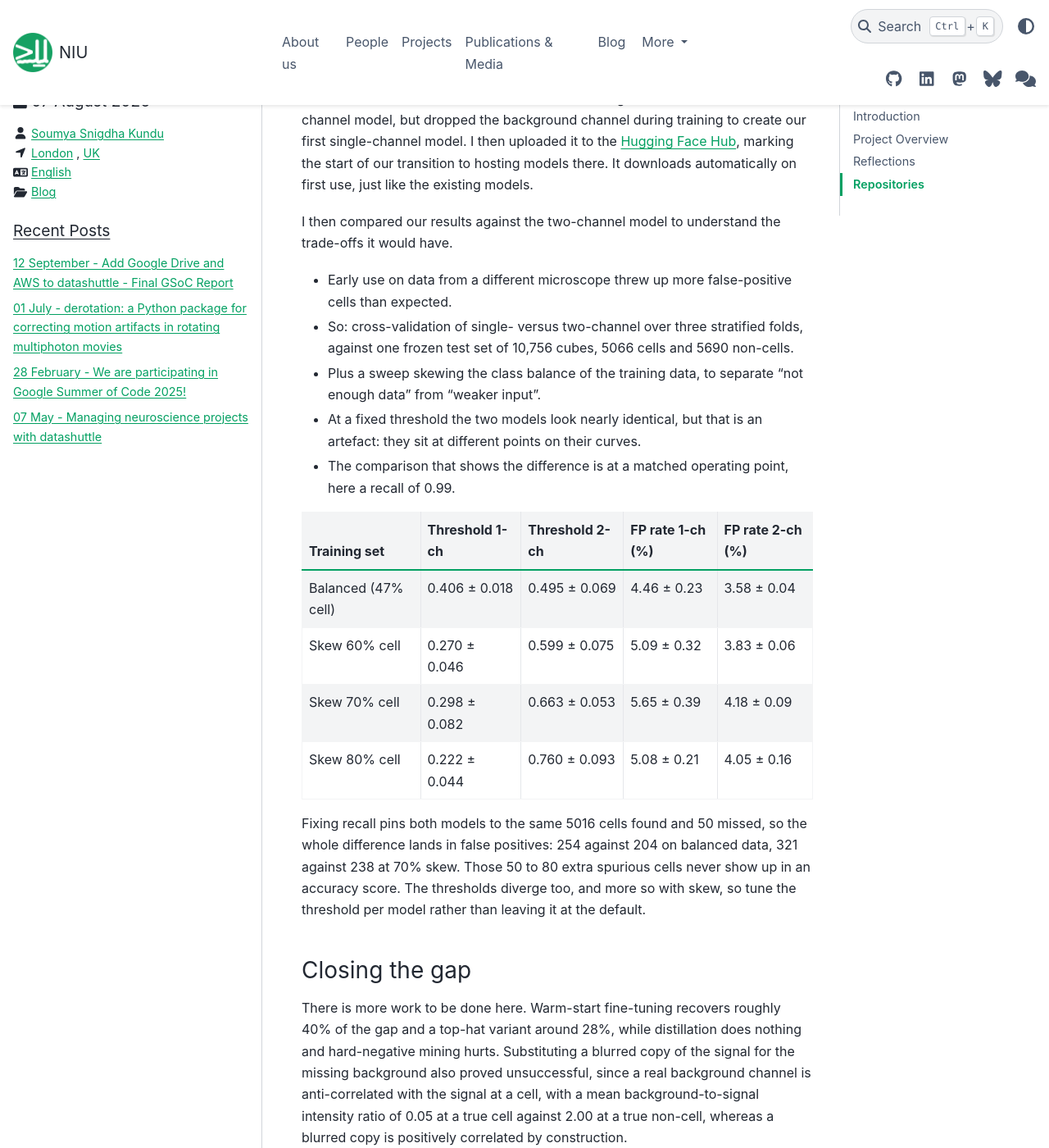
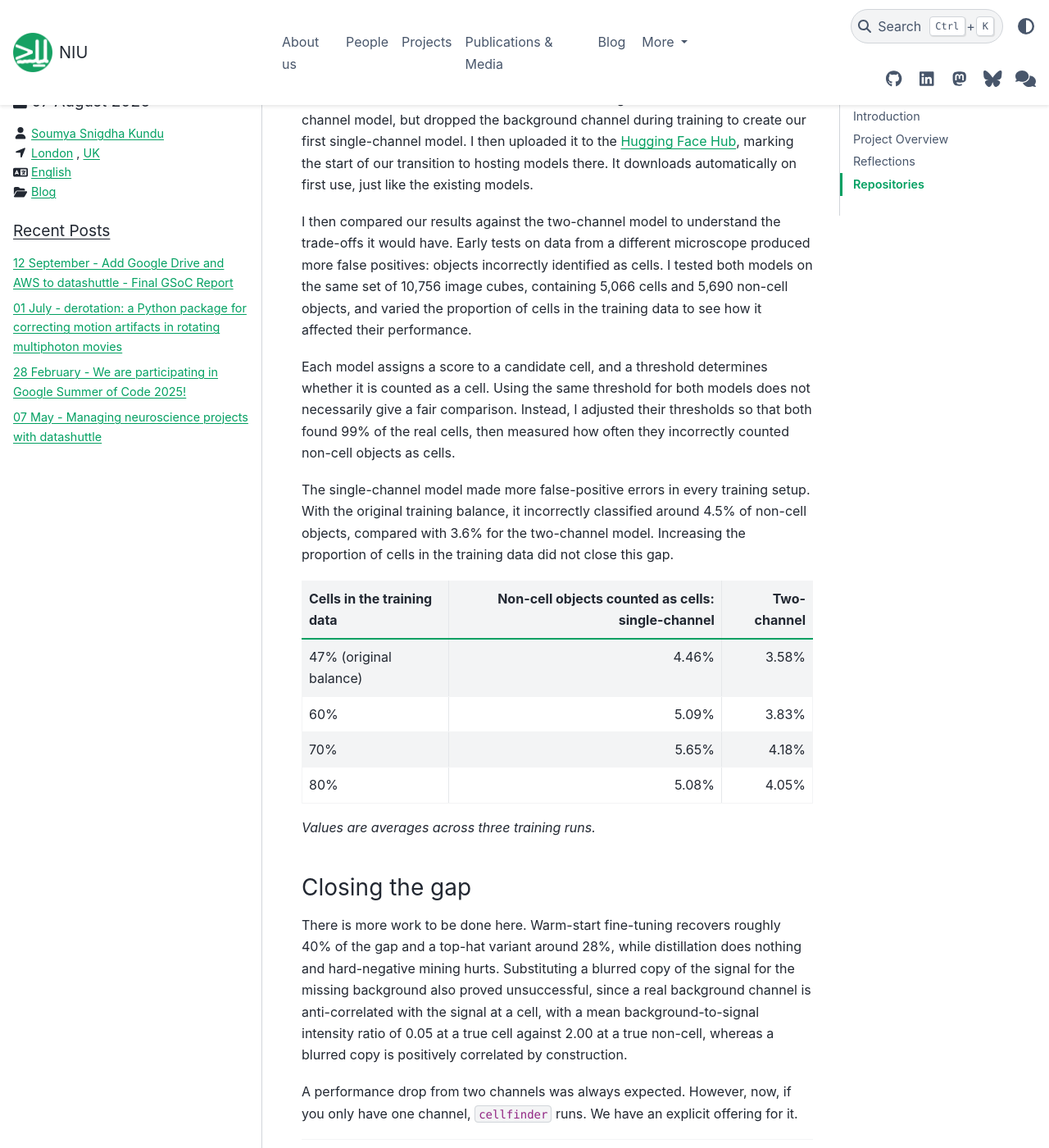
Before and after one commit to neuroinformatics-unit/neuroinformatics-unit.github.io, a Sphinx documentation site: the page built from docs/source/blog/gsoc_2026_cellfinder.md, in a window 1280 px wide and 1400 px high, scrolled down 1600 px. Shown: the whole window at 82% size. Built offline with Sphinx 7.4.7 and the PyData theme 0.15.4, drawn with Linux system fonts in a browser that asks for light colours; nearby versions of some CDN libraries; pages that are not in the unit, such as notebooks, are missing from menus.

Commit message:
Explain the classification results in plain language

```diff
--- a/docs/source/blog/gsoc_2026_cellfinder.md
+++ b/docs/source/blog/gsoc_2026_cellfinder.md
@@ -47,22 +47,20 @@ In napari, you leave the background image unselected.
 
 I used the same ResNet-50 architecture and training dataset as the standard two-channel model, but dropped the background channel during training to create our first single-channel model. I then uploaded it to the [Hugging Face Hub](https://huggingface.co/brainglobe/cellfinder_single_channel_default), marking the start of our transition to hosting models there. It downloads automatically on first use, just like the existing models.
 
-I then compared our results against the two-channel model to understand the trade-offs it would have.
+I then compared our results against the two-channel model to understand the trade-offs it would have. Early tests on data from a different microscope produced more false positives: objects incorrectly identified as cells. I tested both models on the same set of 10,756 image cubes, containing 5,066 cells and 5,690 non-cell objects, and varied the proportion of cells in the training data to see how it affected their performance.
 
-- Early use on data from a different microscope threw up more false-positive cells than expected.
-- So: cross-validation of single- versus two-channel over three stratified folds, against one frozen test set of 10,756 cubes, 5066 cells and 5690 non-cells.
-- Plus a sweep skewing the class balance of the training data, to separate "not enough data" from "weaker input".
-- At a fixed threshold the two models look nearly identical, but that is an artefact: they sit at different points on their curves.
-- The comparison that shows the difference is at a matched operating point, here a recall of 0.99.
+Each model assigns a score to a candidate cell, and a threshold determines whether it is counted as a cell. Using the same threshold for both models does not necessarily give a fair comparison. Instead, I adjusted their thresholds so that both found 99% of the real cells, then measured how often they incorrectly counted non-cell objects as cells.
 
-| Training set | Threshold 1-ch | Threshold 2-ch | FP rate 1-ch (%) | FP rate 2-ch (%) |
-|---|---|---|---|---|
-| Balanced (47% cell) | 0.406 ± 0.018 | 0.495 ± 0.069 | 4.46 ± 0.23 | 3.58 ± 0.04 |
-| Skew 60% cell | 0.270 ± 0.046 | 0.599 ± 0.075 | 5.09 ± 0.32 | 3.83 ± 0.06 |
-| Skew 70% cell | 0.298 ± 0.082 | 0.663 ± 0.053 | 5.65 ± 0.39 | 4.18 ± 0.09 |
-| Skew 80% cell | 0.222 ± 0.044 | 0.760 ± 0.093 | 5.08 ± 0.21 | 4.05 ± 0.16 |
+The single-channel model made more false-positive errors in every training setup. With the original training balance, it incorrectly classified around 4.5% of non-cell objects, compared with 3.6% for the two-channel model. Increasing the proportion of cells in the training data did not close this gap.
 
-Fixing recall pins both models to the same 5016 cells found and 50 missed, so the whole difference lands in false positives: 254 against 204 on balanced data, 321 against 238 at 70% skew. Those 50 to 80 extra spurious cells never show up in an accuracy score. The thresholds diverge too, and more so with skew, so tune the threshold per model rather than leaving it at the default.
+| Cells in the training data | Non-cell objects counted as cells: single-channel | Two-channel |
+|---|---:|---:|
+| 47% (original balance) | 4.46% | 3.58% |
+| 60% | 5.09% | 3.83% |
+| 70% | 5.65% | 4.18% |
+| 80% | 5.08% | 4.05% |
+
+*Values are averages across three training runs.*
 
 ### Closing the gap
 
```
